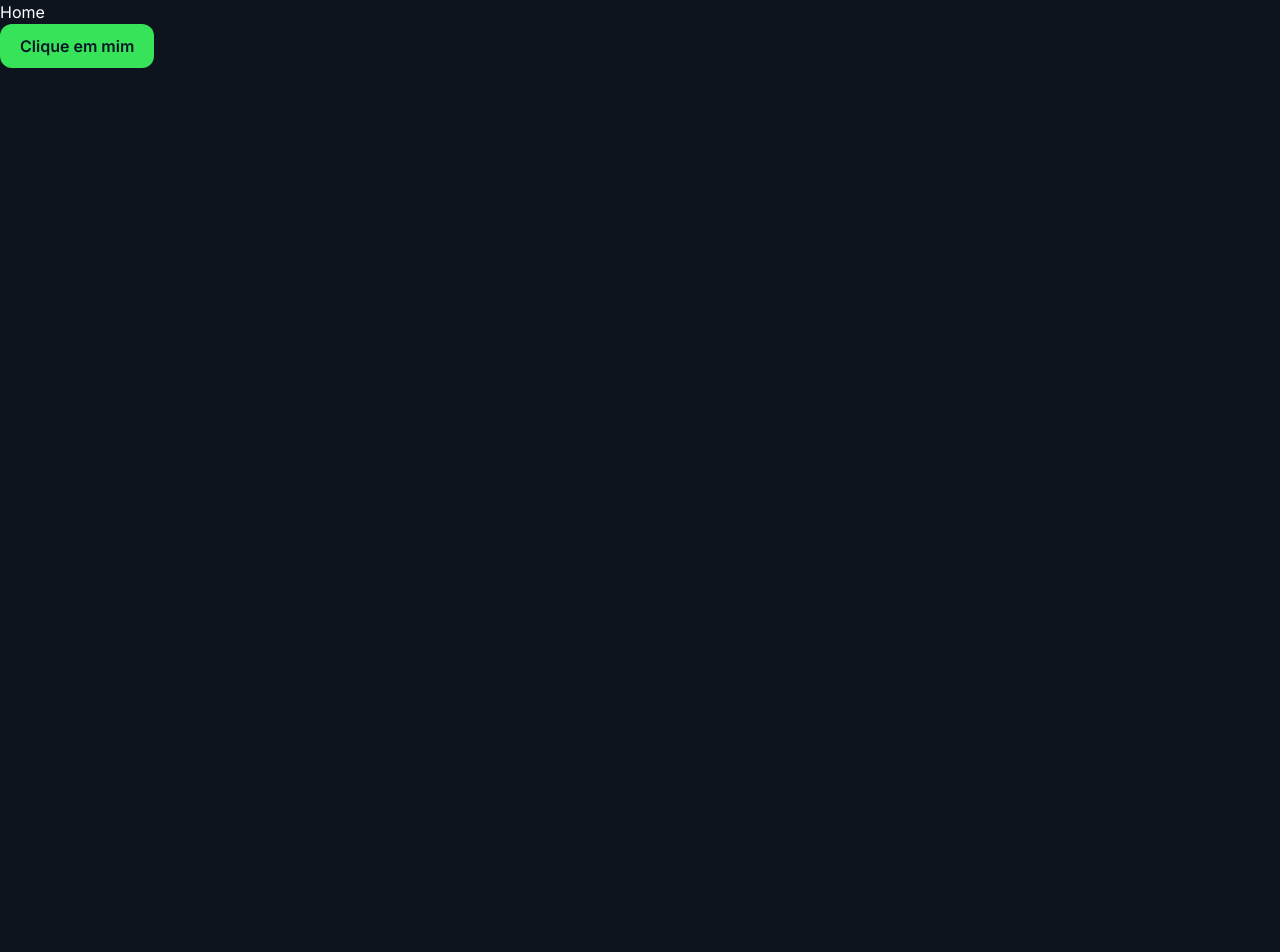
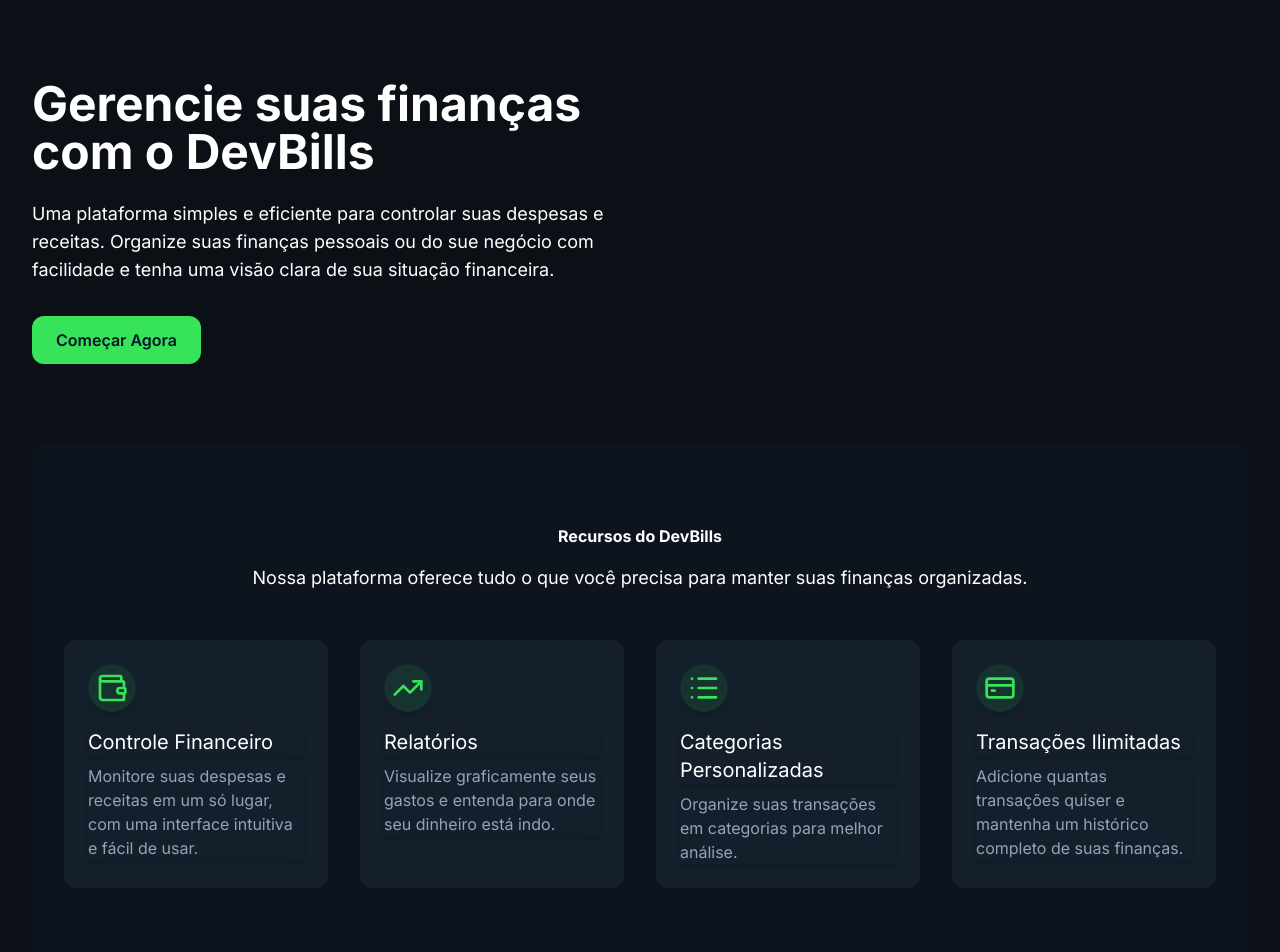
Before and after one commit to DISNEYALVESOLIVEIRA/DEVBILLS, a React (Vite) app in the folder interface/: page / in a window 1280 px wide. Shown: the top 952 px of the page. Before the commit the page ends 800 px from the top, so only its background shows below. Built offline with nearby package versions, Linux system fonts and the light colour scheme.

Commit message:
feat: complete home screen layout and components

```diff
--- a/interface/package.json
+++ b/interface/package.json
@@ -11,6 +11,7 @@
   },
   "dependencies": {
     "@tailwindcss/vite": "^4.3.1",
+    "lucide-react": "^1.21.0",
     "react": "^19.2.7",
     "react-dom": "^19.2.7",
     "react-router": "^8.0.1",
--- a/interface/src/components/Button.tsx
+++ b/interface/src/components/Button.tsx
@@ -28,22 +28,50 @@
 			"bg-primary-500 text-[#051626] font-semibold hover:bg-primary-600 active:translate-y-0",
 		outline:
 			"border border-primary-500 text-primary-500 hover:bg-primary-500/10",
-		secondary: "bg-gray-800 text-white hover:bg-gray-700",
-		success: "bg-green-500 text-[#051626] hover:brightness-90",
-		danger: "bg-red-500 text-white hover:brightness-90",
+		secondary:
+			"bg-gray-800 text-white hover:bg-gray-700",
+		success:
+			"bg-green-500 text-[#051626] hover:brightness-90",
+		danger:
+			"bg-red-500 text-white hover:brightness-90",
 	};
+
+	// Movemos o renderLoading para dentro do componente para acessar o 'children' corretamente
+	const renderLoading = () => (
+
+		<div className="flex items-center justify-center">
+
+			<svg className="animate-spin -ml-1 mr-2 h-4 w-4 text-current" fill="none" viewBox="0 0 24 24">
+				<title>Loading Spinner</title>
+				<circle
+					className="opacity-25"
+					cx="12"
+					cy="12"
+					r="10"
+					stroke="currentColor" strokeWidth="4"></circle>
+				<path
+					className="opacity-75"
+					fill="currentColor"
+					d="M4 12a8 8 0 018-8V0C5.373 0 0 5.373 0 12h4zm2 5.291A7.962 7.962 0 014 12H0c0 3.042 1.135 5.824 3 7.938l3-2.647z"></path>
+			</svg>
+
+			{children}
+
+		</div>
+		);
 
 	return (
 		<button
 			type="button"
-			className={`px-5 py-2.5 rounded-xl font-medium transition-all flex items-center justify-center gap-2
+			className={`cursor-pointerpx-5 py-2.5 rounded-xl font-medium transition-all flex items-center justify-center gap-2
         ${variantClasses[variant]}
+		${isLoading || disabled ? "opacity-50 cursor-not-allowed" : ""}
         ${className}
         ${fullWidth ? "w-full" : ""}`}
 			disabled={disabled || isLoading}
 			{...rest}
 		>
-			{children}
+			{isLoading ? renderLoading() : children}
 		</button>
 	);
 };
--- a/interface/src/index.css
+++ b/interface/src/index.css
@@ -34,3 +34,6 @@
 body{
   @apply bg-gray-900 text-gray-50 min-h-screen font-sans;
 }
+.container-app{
+  @apply max-w-7xl mx-auto px-4 sm:px-6 lg:px-8;
+}
--- a/interface/src/pages/Home.tsx
+++ b/interface/src/pages/Home.tsx
@@ -1,11 +1,113 @@
+
+import type { JSX } from "react";
 import Button from "../components/Button";
+import { Wallet, TrendingUp, List, CreditCard, } from "lucide-react";
+
+interface Feature {
+	icon: JSX.Element;
+	title: string;
+	description: string;
+
+
+}
 
 const Home = () => {
+
+	const features: ReadonlyArray<Feature> = [
+		{
+			icon: <Wallet className="w-8 h-8 text-primary-500" />,
+			title: "Controle Financeiro",
+			description:
+				"Monitore suas despesas e receitas em um só lugar, com uma interface intuitiva e fácil de usar.",
+		},
+		{
+			icon: <TrendingUp className="w-8 h-8 text-primary-500" />,
+			title: "Relatórios",
+			description:
+				"Visualize graficamente seus gastos e entenda para onde seu dinheiro está indo.",
+		},
+		{
+			icon: <List className="w-8 h-8 text-primary-500" />,
+			title: "Categorias Personalizadas",
+			description: "Organize suas transações em categorias para melhor análise.",
+		},
+		{
+			icon: <CreditCard className="w-8 h-8 text-primary-500" />,
+			title: "Transações Ilimitadas",
+			description: "Adicione quantas transações quiser e mantenha um histórico completo de suas finanças.",
+
+		},
+	];
+
 	return (
-		<div>
-			<h2>Home</h2>
-			<Button>Clique em mim</Button>
-		</div>
+
+
+		<div className="bg-gray-950 min-h-screen">
+			<div className="container-app">
+				{/*Hero Section*/}
+				<section className="py-12 md:py-20">
+					<div className="grid grid-cols-1 md:grid-cols-2 gap-8 items-center">
+						<div>
+
+							<h1 className="text-4xl md:text-5xl font-bold text-white  mb-6">
+								Gerencie suas finanças com o <span>DevBills</span>
+							</h1>
+							<p className="text-lg text-white  mb-8">
+								Uma plataforma simples e eficiente para controlar suas despesas e receitas. Organize suas finanças pessoais ou do sue negócio com facilidade e tenha uma visão clara de sua situação financeira.
+							</p>
+
+							<div className="flex flex-col sm:flex-row space-y-4 sm:space-y-0 sm:space-x-4">
+								<Button className="text-center px-6 py-3">Começar Agora</Button>
+							</div>
+						</div>
+
+					</div>
+				</section>
+
+				<section className="py-12 md:py-20 bg-gray-900 rounded-xl">
+					<div className="container-app">
+						<div className="text-center mb-12">
+							<h2 className="text-3 font-bold text-white mb-4">Recursos do DevBills</h2>
+							<p className="text-lg text-white max-w-2lx mx-auto">Nossa plataforma oferece tudo o que você precisa para manter suas finanças
+								organizadas.</p>
+						</div>
+
+						<div className="grid grid-cols-1 md:grid-cols-2 lg:grid-cols-4 gap-8">
+							{features.map((feature,) => (
+								<div key={feature.title} className="bg-gray-800 p-6 rounded-xl *:shadow-md *:hover:shadow-lg transition-shadow duration-300">
+									<div className="mb-4 bg-primary-500/10 flex items-center justify-center w-12 h-12 rounded-full bg-gray-700">
+										{feature.icon}
+									</div>
+									<h3 className="text-xl font-sembold text-white mb-2">{feature.title}</h3>
+									<p className="text-gray-400">{feature.description}</p>
+
+								</div>
+							))}
+						</div>
+
+
+
+					</div>
+				</section>
+
+				<section className="py-12 md:py-20 bg-gray-900 rounded-xl text-center">
+					<div className="bg-gray-900 p-8  md:p12 rounded-xl shadow-md text-center border border-gray-700">
+						<h2 className="text-2xl md:text-3xl font-bold text-white mb-4" >
+							Pronto para organizar suas finanças? Comece agora mesmo com o DevBills.
+						</h2>
+						<p className="text-lg text-white text-opacity max-w-2xl mx-auto mb-8">
+							{" "}
+							Comece a usar o DevBills hoje mesmo e tenha o controle total sobre seu dinheiro. É
+							gratuito e fácil de usar!
+						</p>
+						<Button className="mx-auto mt-4 px-6 py-3">
+							Criar Conta Gratuita
+						</Button>
+					</div>
+				</section>
+
+			</div>
+		</div >
 	);
 };
 
```
Also changed, not shown: interface/src/main.tsx (line endings or trailing spaces), 1 other file (tests, documents, lock files or other folders).
